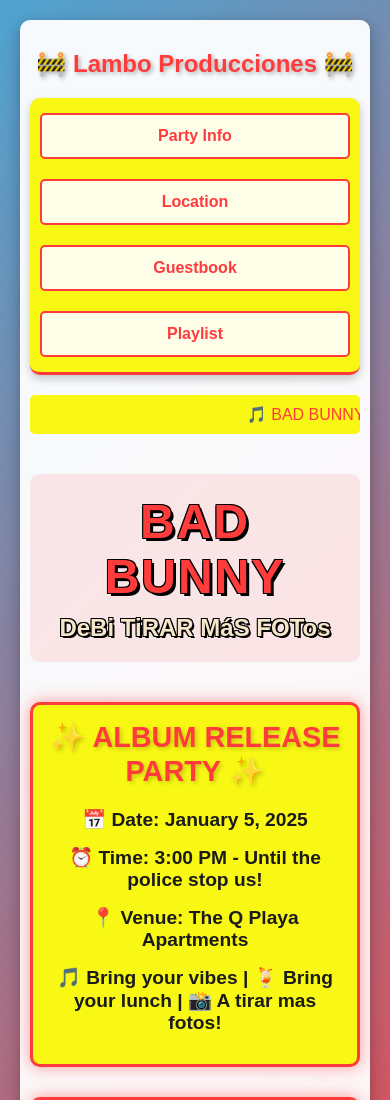
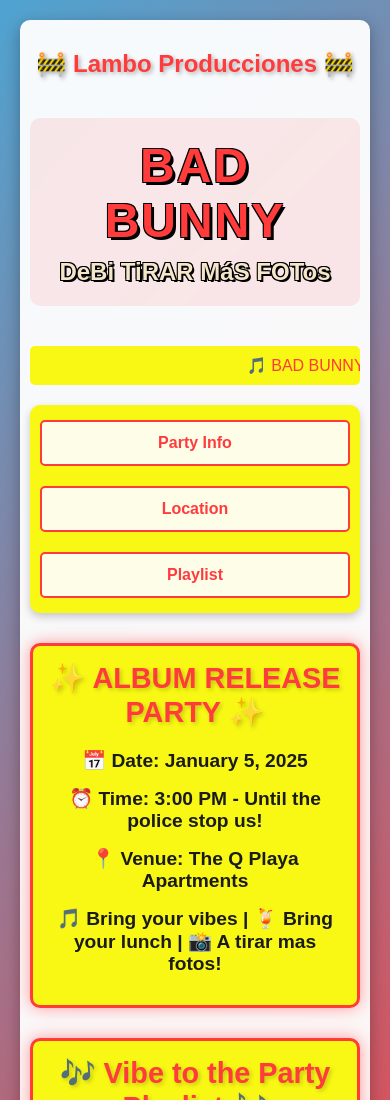
Before and after one commit to leuvs95/event-website, a plain HTML site: page index.html in a window 390 px wide. Shown: the top 1100 px of the page. Drawn offline with Linux system fonts and the light colour scheme.

Commit message:
Update mobile navigation for better responsiveness

```diff
--- a/index.html
+++ b/index.html
@@ -46,15 +46,15 @@
       background: #f8f814;
       padding: 15px;
       display: flex;
-      justify-content: space-around;
-      border-bottom: 3px solid #FF3B3B;
+      justify-content: center;
+      flex-direction: column;
+      align-items: center;
+      gap: 10px;
       border-radius: 10px;
       position: sticky;
       top: 0;
       z-index: 100;
       box-shadow: 0 4px 8px rgba(0, 0, 0, 0.2);
-      flex-wrap: wrap;
-      gap: 10px;
     }
 
     .navigation a {
@@ -66,7 +66,7 @@
       border-radius: 5px;
       transition: all 0.3s;
       background: rgba(255, 255, 255, 0.9);
-      min-width: 120px;
+      width: 100%;
       text-align: center;
       text-shadow: 1px 1px 0 rgba(255, 255, 255, 0.5);
     }
@@ -157,6 +157,8 @@
       cursor: pointer;
       border-radius: 5px;
       transition: background 0.3s;
+      width: 100%;
+      text-align: center;
     }
 
     .button:hover {
@@ -240,21 +242,23 @@
   <div class="container">
     <div class="under-construction">🚧 Lambo Producciones 🚧</div>
 
-    <nav class="navigation">
-      <a href="#party-details">Party Info</a>
-      <a href="https://www.google.com/maps/dir/?api=1&destination=The+Q+Playa" target="_blank">Location</a>
-      <a href="#guestbook">Guestbook</a>
-      <a href="#spotify">Playlist</a>
-    </nav>
+    <!-- Title and Album Name -->
+    <header class="title-header">
+      <h1>BAD BUNNY</h1>
+      <div class="album-title">DeBi TiRAR MáS FOTos</div>
+    </header>
 
+    <!-- Marquee -->
     <div class="marquee">
       <span>🎵 BAD BUNNY ALBUM RELEASE PARTY 2025 🐰 DEBI TIRAR MÁS FOTOS 📸! 🎉</span>
     </div>
 
-    <header class="title-header">
-      <h1>BAD BUNNY</h1>
-      <div class="album-title">DeBi TiRAR MáS FOTos</div>
-    </header>
+    <!-- Navigation Buttons -->
+    <nav class="navigation">
+      <a href="#party-details" class="button">Party Info</a>
+      <a href="https://www.google.com/maps/dir/?api=1&destination=The+Q+Playa" target="_blank" class="button">Location</a>
+      <a href="#spotify" class="button">Playlist</a>
+    </nav>
 
     <section id="party-details" class="party-details">
       <h2>✨ ALBUM RELEASE PARTY ✨</h2>
@@ -266,17 +270,16 @@
 
     <section id="spotify" class="spotify-embed">
       <h3>🎶 Vibe to the Party Playlist 🎶</h3>
-      <iframe src="https://open.spotify.com/embed/playlist/2ieja5W2WTjrRTsL1Uci0L?utm_source=generator" width="100%" height="352" allowfullscreen="" frameBorder="0" allow="autoplay; clipboard-write; encrypted-media; fullscreen; picture-in-picture" loading="lazy"></iframe>
+      <iframe src="https://open.spotify.com/embed/playlist/2ieja5W2WTjrRTsL1Uci0L?utm_source=generator" width="100%" height="380" frameborder="0" allowfullscreen></iframe>
     </section>
+
   </div>
 
-  <!-- Sparkles Overlay -->
-  <div class="sparkles" aria-hidden="true">
-    <div class="sparkle" style="top: 20%; left: 40%; animation-delay: 0s;"></div>
-    <div class="sparkle" style="top: 50%; left: 70%; animation-delay: 0.5s;"></div>
-    <div class="sparkle" style="top: 80%; left: 30%; animation-delay: 1s;"></div>
-    <div class="sparkle" style="top: 60%; left: 10%; animation-delay: 1.5s;"></div>
-    <div class="sparkle" style="top: 40%; left: 80%; animation-delay: 2s;"></div>
+  <!-- Optional: Add some sparkles -->
+  <div class="sparkles">
+    <div class="sparkle" style="top: 10%; left: 20%; animation-delay: 0s;"></div>
+    <div class="sparkle" style="top: 30%; left: 70%; animation-delay: 1s;"></div>
+    <div class="sparkle" style="top: 50%; left: 50%; animation-delay: 2s;"></div>
   </div>
 </body>
 </html>
```
